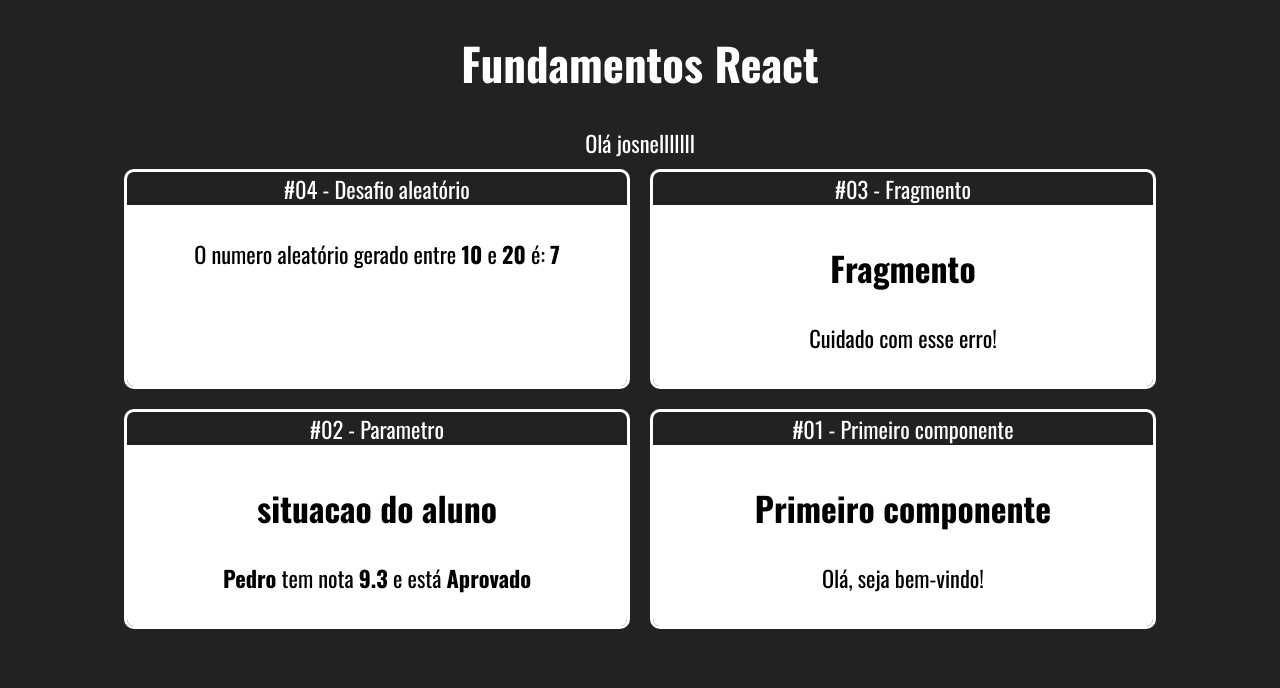
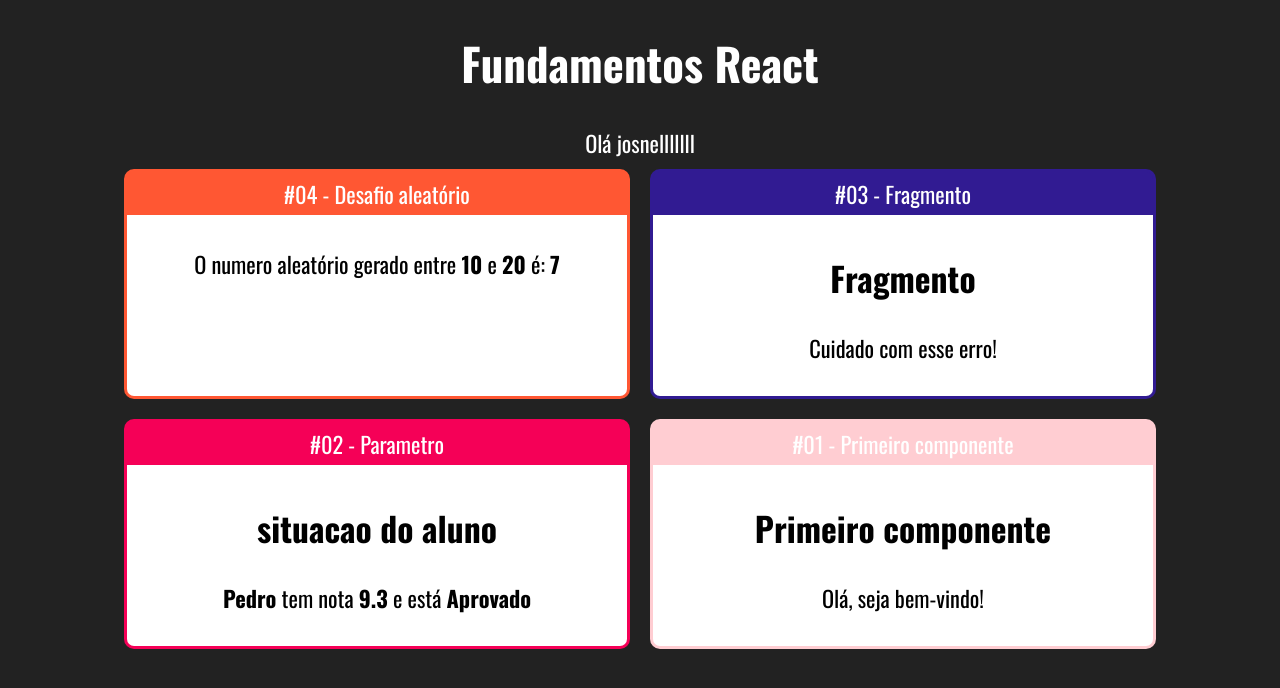
Before and after one commit to icaro-nog/react-redux-udemy, a React (Create React App) app in the folder fundamentos-react/: page / in a window 1280 px wide. Shown: the top 688 px of the page. Built offline with nearby package versions, Linux system fonts and the light colour scheme.

Commit message:
componente card 03

```diff
--- a/fundamentos-react/src/App.jsx
+++ b/fundamentos-react/src/App.jsx
@@ -17,7 +17,7 @@ export function App(props) {
             <div className='Cards'>
                 <Card
                     titulo='#04 - Desafio aleatório'
-                    color='#080'
+                    color='#ff5733'
                 >
                     <NumeroAleatorio
                         min={10}
@@ -27,12 +27,14 @@ export function App(props) {
 
                 <Card
                     titulo='#03 - Fragmento'
+                    color='#311b92'
                 >
                     <Fragmento></Fragmento>
                 </Card>
 
                 <Card
                     titulo='#02 - Parametro'
+                    color='#f50057'
                 >
                     <ComParametro
                         situacao='situacao do aluno'
@@ -43,6 +45,7 @@ export function App(props) {
 
                 <Card
                     titulo='#01 - Primeiro componente'
+                    color='#ffcdd2'
                 >
                     <Primeiro></Primeiro>
                 </Card>
--- a/fundamentos-react/src/components/layout/Card.jsx
+++ b/fundamentos-react/src/components/layout/Card.jsx
@@ -2,9 +2,15 @@ import React from "react";
 import './Card.css'
 
 export default function Card(props) {
+
+    const cardStyle = {
+        backgroundColor: props.color || '#F00',
+        borderColor: props.color || '#F00'
+    }
+
     return (
-        <div className="Card">
-            <div className="Ttile">
+        <div className="Card" style={cardStyle}>
+            <div className="Title">
                 {props.titulo}
             </div>
             <div className="Content">
```
